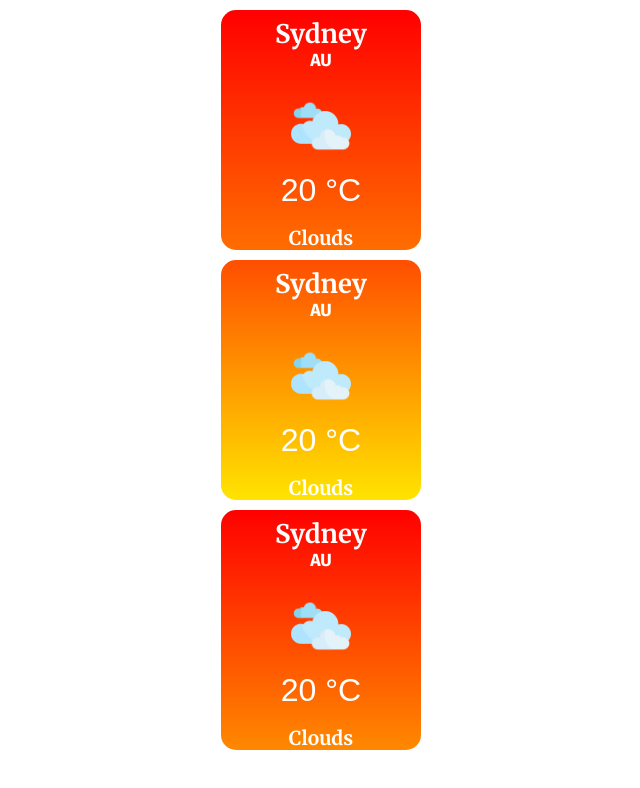
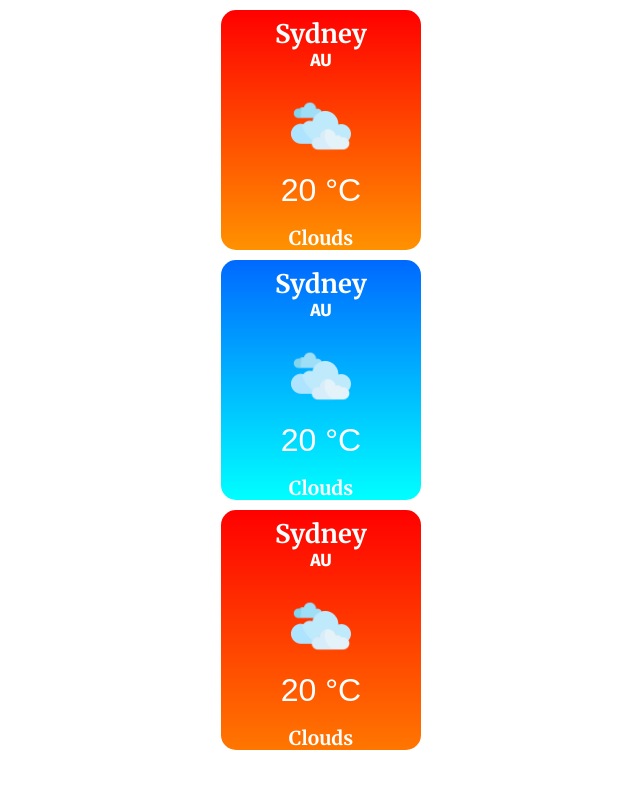
Before and after one commit to beaujcowan/weather-app, a React (Create React App) app: page / in a window 1280 px wide. Shown: the top 788 px of the page, without its empty margins (319-959 px from the left). Built offline with nearby package versions, Linux system fonts and the light colour scheme.

Commit message:
Completed lesson 5, cold weather background

```diff
--- a/src/App.js
+++ b/src/App.js
@@ -5,9 +5,9 @@ import './App.css';
 function App() {
     return (
         <div className='App'>
-            <WeatherCard temp='28' />
-            <WeatherCard temp='15' />
-            <WeatherCard temp='25' />
+            <WeatherCard temp={28} />
+            <WeatherCard temp={-20} />
+            <WeatherCard temp={25} />
         </div>
     );
 }
--- a/src/components/WeatherCard/component.js
+++ b/src/components/WeatherCard/component.js
@@ -6,17 +6,38 @@ import Location from './location';
 import Condition from './condition';
 import Icon from './icon';
 
+const setHotTempColor = (temp) => {
+    const highColor = ((temp - 12) / 28) * 255;
+    const lowColor = highColor - 150;
+
+    return `linear-gradient(
+            to top,
+            rgb(255, ${highColor}, 0),
+            rgb(255, ${lowColor}, 0)
+        )`;
+};
+
+const setColdTempColor = (temp) => {
+    const highColor = (1 - (temp + 20) / 32) * 255;
+    const lowColor = highColor - 150;
+    console.log(highColor);
+    return `linear-gradient(
+            to top,
+            rgb(0, ${highColor}, 255),
+            rgb(0, ${lowColor}, 255)
+        )`;
+};
+
 const WeatherCard = (props) => {
-    let highColor = (1 - (props.temp - 12) / 28) * 255;
-    let lowColor = highColor - 150;
+    const currentTemp = parseInt(props.temp);
+    const tempGradient =
+        currentTemp > 12
+            ? setHotTempColor(currentTemp)
+            : setColdTempColor(currentTemp);
 
     const Card = styled.div`
         margin: 10px auto;
-        background: linear-gradient(
-            to top,
-            rgb(255, ${highColor}, 0),
-            rgb(255, ${lowColor}, 0)
-        );
+        background: ${tempGradient};
         width: 200px;
         height: 240px;
         display: flex;
```
Also changed, not shown: src/components/WeatherCard/condition.js (+4 -4 lines), 1 other file (tests, documents, lock files or other folders).
